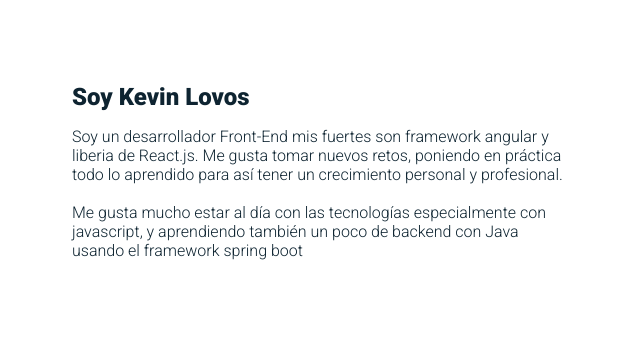
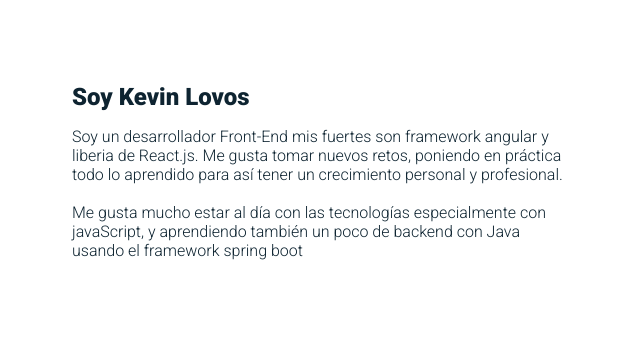
Before and after one commit to lovo98/kevin-lovos, a plain HTML site: page index.html in a window 1280 px wide. Shown: the part 1020-1363 px from the top of the page, 584-1224 px from the left. Drawn offline with nearby package versions, Linux system fonts and the light colour scheme.

Commit message:
correcciones

```diff
--- a/index.html
+++ b/index.html
@@ -61,7 +61,7 @@
                     <p class="about__text">
                         Soy un desarrollador Front-End mis fuertes son framework angular y liberia de React.js. Me gusta tomar nuevos retos, poniendo en práctica todo lo
                         aprendido para así tener un crecimiento personal y profesional.<br> <br>
-                        Me gusta mucho estar al día con las tecnologías especialmente con javascript, y aprendiendo también un poco de backend con Java usando el framework
+                        Me gusta mucho estar al día con las tecnologías especialmente con javaScript, y aprendiendo también un poco de backend con Java usando el framework
                         spring boot
                     </p>
                 </div>
```
